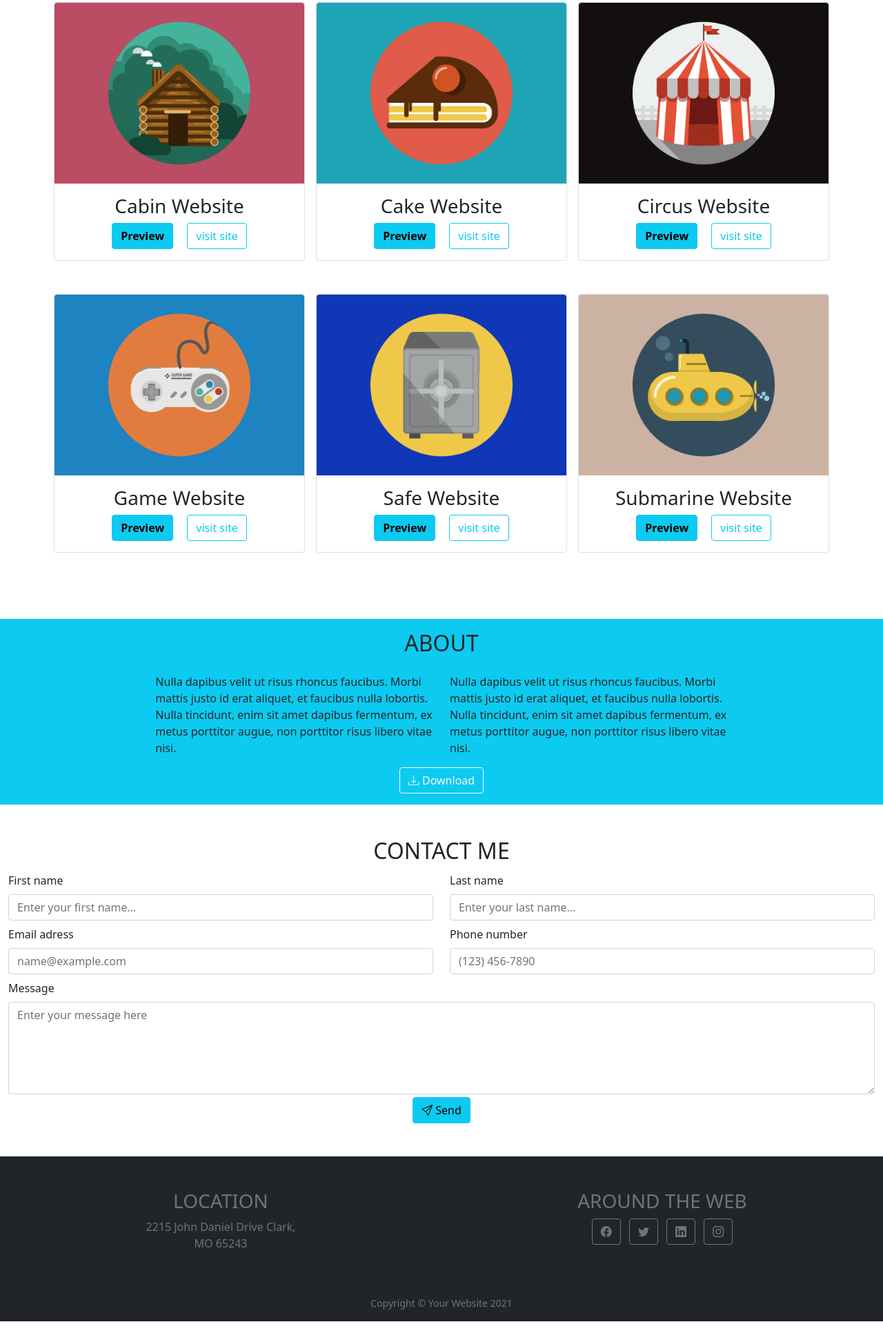
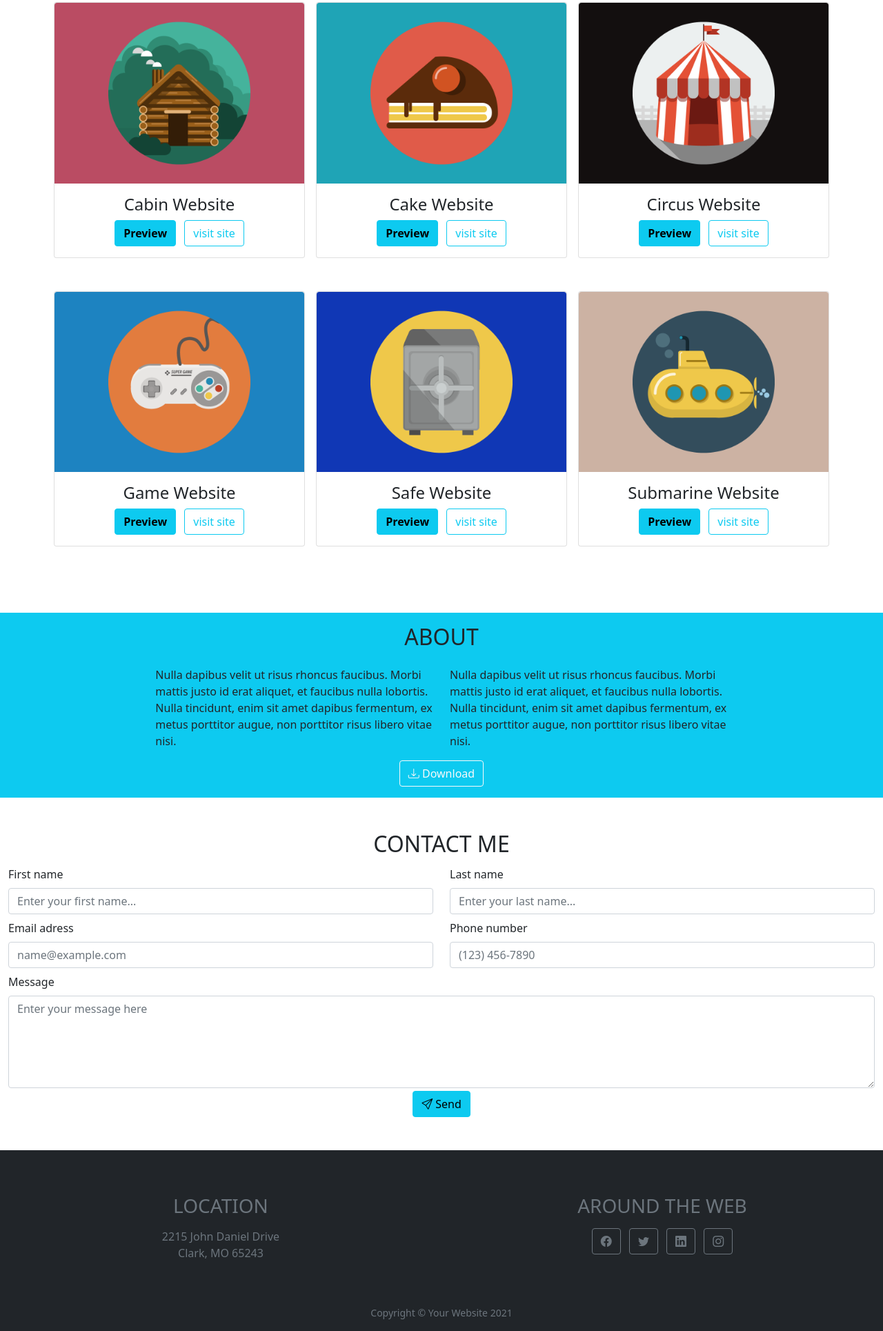
Before and after one commit to MattiaLoiacono/bootstrap-freelancer, a plain HTML site: page index.html in a window 1280 px wide. Shown: the part 785-2714 px from the top of the page at 69% size. Drawn offline with nearby package versions, Linux system fonts and the light colour scheme.

Commit message:
responsive completato e aggiustate alcune parti

```diff
--- a/index.html
+++ b/index.html
@@ -39,9 +39,9 @@
                 <div class="card">
                     <img src="img/portfolio/cabin.png" alt="cabina" class="img-fluid w-100 rounded-top">
                     <div class="card-body text-center">
-                        <h3>Cabin Website</h3>
-                        <button type="button" class="btn btn-info fw-bold mx-2">Preview</button>
-                        <button type="button" class="btn btn-outline-info mx-2">visit site</button>
+                        <h4>Cabin Website</h4>
+                        <button type="button" class="btn btn-info fw-bold mx-1">Preview</button>
+                        <button type="button" class="btn btn-outline-info mx-1">visit site</button>
                     </div>
                 </div>
             </div>
@@ -49,9 +49,9 @@
                 <div class="card">
                     <img src="img/portfolio/cake.png" alt="torta" class="img-fluid w-100 rounded-top">
                     <div class="card-body text-center">
-                        <h3>Cake Website</h3>
-                        <button type="button" class="btn btn-info fw-bold mx-2">Preview</button>
-                        <button type="button" class="btn btn-outline-info mx-2">visit site</button>
+                        <h4>Cake Website</h4>
+                        <button type="button" class="btn btn-info fw-bold mx-1">Preview</button>
+                        <button type="button" class="btn btn-outline-info mx-1">visit site</button>
                     </div>
                 </div>
             </div>
@@ -59,9 +59,9 @@
                 <div class="card">
                     <img src="img/portfolio/circus.png" alt="circo" class="img-fluid w-100 rounded-top">
                     <div class="card-body text-center">
-                        <h3>Circus Website</h3>
-                        <button type="button" class="btn btn-info fw-bold mx-2">Preview</button>
-                        <button type="button" class="btn btn-outline-info mx-2">visit site</button>
+                        <h4>Circus Website</h4>
+                        <button type="button" class="btn btn-info fw-bold mx-1">Preview</button>
+                        <button type="button" class="btn btn-outline-info mx-1">visit site</button>
                     </div>
                 </div>
             </div>
@@ -70,9 +70,9 @@
                 <div class="card">
                     <img src="img/portfolio/game.png" alt="controller" class="img-fluid w-100 rounded-top">
                     <div class="card-body text-center">
-                        <h3>Game Website</h3>
-                        <button type="button" class="btn btn-info fw-bold mx-2">Preview</button>
-                        <button type="button" class="btn btn-outline-info mx-2">visit site</button>
+                        <h4>Game Website</h4>
+                        <button type="button" class="btn btn-info fw-bold mx-1">Preview</button>
+                        <button type="button" class="btn btn-outline-info mx-1">visit site</button>
                     </div>
                 </div>
             </div>
@@ -80,9 +80,9 @@
                 <div class="card">
                     <img src="img/portfolio/safe.png" alt="cassaforte" class="img-fluid w-100 rounded-top">
                     <div class="card-body text-center">
-                        <h3>Safe Website</h3>
-                        <button type="button" class="btn btn-info fw-bold mx-2">Preview</button>
-                        <button type="button" class="btn btn-outline-info mx-2">visit site</button>
+                        <h4>Safe Website</h4>
+                        <button type="button" class="btn btn-info fw-bold mx-1">Preview</button>
+                        <button type="button" class="btn btn-outline-info mx-1">visit site</button>
                     </div>
                 </div>
             </div>
@@ -90,9 +90,9 @@
                 <div class="card">
                     <img src="img/portfolio/submarine.png" alt="sottomarino" class="img-fluid w-100 rounded-top">
                     <div class="card-body text-center">
-                        <h3>Submarine Website</h3>
-                        <button type="button" class="btn btn-info fw-bold mx-2">Preview</button>
-                        <button type="button" class="btn btn-outline-info mx-2">visit site</button>
+                        <h4>Submarine Website</h4>
+                        <button type="button" class="btn btn-info fw-bold mx-1">Preview</button>
+                        <button type="button" class="btn btn-outline-info mx-1">visit site</button>
                     </div>
                 </div>
             </div>
@@ -104,16 +104,17 @@
             <h2 class="p-3">ABOUT</h2>
         </div>
         <div class="row justify-content-center">
-            <div class="col-4">
+            <div class="col-12 col-sm-4">
                 Nulla dapibus velit ut risus rhoncus faucibus. Morbi mattis justo id erat aliquet, et faucibus nulla lobortis. Nulla tincidunt, enim sit amet dapibus fermentum, ex metus porttitor augue, non porttitor risus libero vitae nisi.
             </div>
-            <div class="col-4">
+            <div class="col-12 col-sm-4">
                 Nulla dapibus velit ut risus rhoncus faucibus. Morbi mattis justo id erat aliquet, et faucibus nulla lobortis. Nulla tincidunt, enim sit amet dapibus fermentum, ex metus porttitor augue, non porttitor risus libero vitae nisi.
             </div>
         </div>
         <div class="row text-center">
             <div class="col">
-                <button type="button" class="btn btn-outline-light m-3"><i class="bi bi-download"></i> Download</button>
+                <button type="button" class="btn btn-outline-light m-3 d-sm-inline d-none"><i class="bi bi-download"></i> Download</button>
+                <button type="button" class="btn btn-outline-light m-3 d-sm-none btn-lg"><i class="bi bi-download"></i> Download</button>
             </div>
         </div>
     </div>
@@ -123,19 +124,19 @@
             <h2 class="text-center">CONTACT ME</h2>
         </div>
         <div class="row">
-            <div class="col-6 my-1">
+            <div class="col-12 col-sm-6 my-1">
                 <label for="first_name" class="form-label">First name</label>
                 <input type="text" id="first_name" class="form-control" placeholder="Enter your first name...">
             </div>
-            <div class="col-6 my-1">
+            <div class="col-12 col-sm-6 my-1">
                 <label for="last_name" class="form-label">Last name</label>
                 <input type="text" id="last_name" class="form-control" placeholder="Enter your last name...">
             </div>
-            <div class="col-6 my-1">
+            <div class="col-12 col-sm-6 my-1">
                 <label for="email" class="form-label">Email adress</label>
                 <input type="email" id="email" class="form-control" placeholder="name@example.com">
             </div>
-            <div class="col-6 my-1">
+            <div class="col-12 col-sm-6 my-1">
                 <label for="phone" class="form-label">Phone number</label>
                 <input type="number" id="phone" class="form-control" placeholder="(123) 456-7890">
             </div>
@@ -144,19 +145,23 @@
                 <textarea class="form-control" id="message" placeholder="Enter your message here" rows="5"></textarea>
             </div>
             <div class="col-12 text-center">
-                <button type="submit" class="btn btn-info"><i class="bi bi-send"></i> Send</button>
+                <button type="submit" class="btn btn-info btn-lg d-sm-none"><i class="bi bi-send"></i> Send</button>
+            </div>
+            <div class="col-12 text-center">
+                <button type="submit" class="btn btn-info d-none d-sm-inline"><i class="bi bi-send"></i> Send</button>
             </div>
         </div>
     </div>
 
     <div class="container-fluid bg-dark text-muted text-center">
         <div class="row justify-content-around py-5">
-            <div class="col-3">
-                <h3>LOCATION</h3>
-                <p class="px-4">2215 John Daniel Drive Clark, MO 65243</p>
+            <div class="col-12 col-sm-5">
+                <h3 class="my-3 ">LOCATION</h3>
+                <p class="mb-0">2215 John Daniel Drive</p>
+                <p class="mt-0">Clark, MO 65243</p>
             </div>
-            <div class="col-3">
-                <h3>AROUND THE WEB</h3>
+            <div class="col-12 col-sm-5">
+                <h3 class="my-3 ">AROUND THE WEB</h3>
                 <button type="button" class="btn btn-outline-secondary mx-1"><i class="bi bi-facebook"></i></button>
                 <button type="button" class="btn btn-outline-secondary mx-1"><i class="bi bi-twitter"></i></button>
                 <button type="button" class="btn btn-outline-secondary mx-1"><i class="bi bi-linkedin"></i></button>
```
